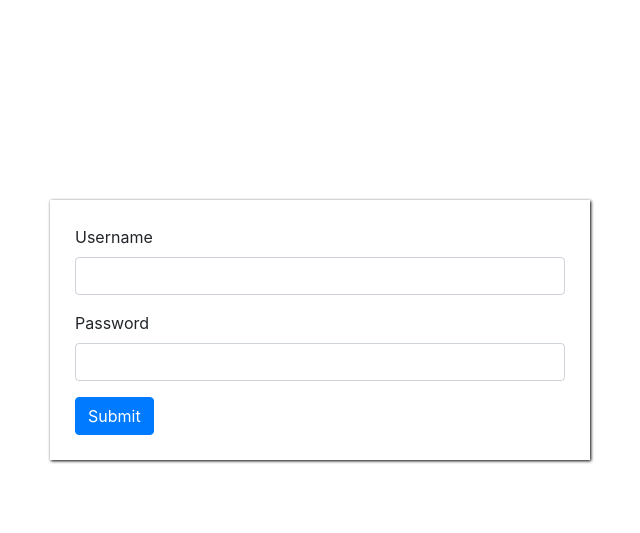
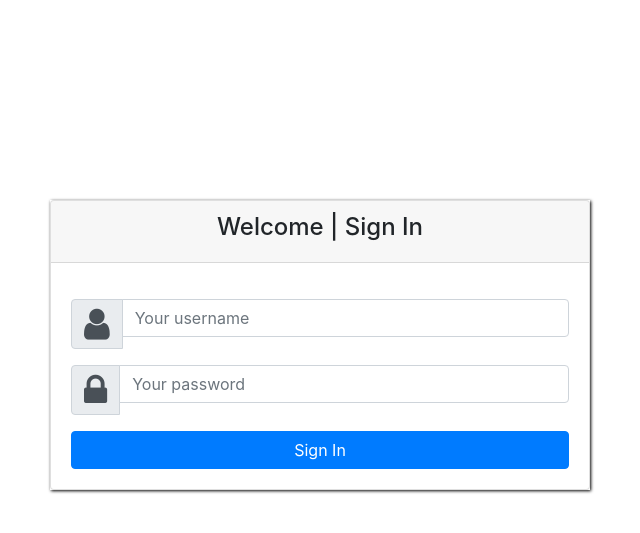
Before and after one commit to erisenlee/Pass, a Django app: template accounts/templates/accounts/login.html in a window 1280 px wide. Shown: the top 533 px of the page, without its empty margins (320-960 px from the left). Run offline with Django 3.2, Linux system fonts and the light colour scheme; the template is opened without the code that fills it: values that come from a table or form of the project are taken from there, others are empty; some libraries are stand-ins or nearby versions.

Commit message:
update login page

```diff
--- a/accounts/forms.py
+++ b/accounts/forms.py
@@ -3,5 +3,13 @@ from django import forms
 
 class LoginForm(forms.Form):
     username = forms.CharField(label='Username', max_length=100, required=True,
-                               widget=forms.TextInput(attrs={'class': 'form-control'}))
-    password = forms.CharField(label='Password', widget=forms.PasswordInput(attrs={'class':'form-control'}), required=True)
+                               widget=forms.TextInput(attrs={'class': 'form-control','placeholder':'Your username'}))
+    password = forms.CharField(label='Password', widget=forms.PasswordInput(attrs={'class':'form-control','placeholder':'Your password'}), required=True)
+
+
+class RegisterForm(forms.Form):
+    username = forms.CharField(label='Username', max_length=100, required=True,
+                               widget=forms.TextInput(attrs={'class': 'form-control','placeholder':'Your username'}))
+    email = forms.EmailField(label='Email',required=True,widget=forms.EmailInput(attrs={'class': 'form-control','placeholder':'Your email'}))
+    password1 = forms.CharField(label='Password', widget=forms.PasswordInput(attrs={'class':'form-control','placeholder':'Your password'}), required=True)
+    password2 = forms.CharField(label='Conform Password', widget=forms.PasswordInput(attrs={'class':'form-control','placeholder':'Enter password again'}), required=True)
--- a/accounts/templates/accounts/base.html
+++ b/accounts/templates/accounts/base.html
@@ -9,7 +9,7 @@
     <title>{% block title %}
 
         {% endblock %}</title>
-    <link rel="icon" type="image/png" href="{% static 'images/favicon-16x16.png' %}">
+    <link rel="icon" type="image/png" href="{% static 'images/favicon.png' %}">
     <link rel="stylesheet" href="https://cdn.staticfile.org/font-awesome/4.7.0/css/font-awesome.css">
 
     <!-- 新 Bootstrap4 核心 CSS 文件 -->
@@ -23,7 +23,6 @@
 
     <!-- 最新的 Bootstrap4 核心 JavaScript 文件 -->
     <script src="https://cdn.staticfile.org/twitter-bootstrap/4.1.0/js/bootstrap.min.js"></script>
-
     {% block css %}
 
     {% endblock %}
--- a/accounts/templates/accounts/login.html
+++ b/accounts/templates/accounts/login.html
@@ -6,9 +6,7 @@
     <style>
         .main {
             margin-top: 200px;
-            padding: 25px;
-            {#border: #666666 solid 1px;#}
-            box-shadow: 1px 1px 3px rgba(0,0,0,1);
+        {#padding: 25px;#} box-shadow: 1px 1px 3px rgba(0, 0, 0, 1);
         }
     </style>
 {% endblock %}
@@ -23,53 +21,47 @@
 
             <div class="col-xs-6 col-sm-6 col-md-6 col-lg-6">
                 <div class="main">
-                    <form action="{% url 'accounts:log_in' %}" method="post" role="form">
-                        {% csrf_token %}
-                        {% if user.is_authenticated %}
-                            <div class="alert alert-success">
-                                <button type="button" class="close" data-dismiss="alert" aria-hidden="true">&times;
-                                </button>
-                                <strong>Login success!</strong> Hello, {{ user.username }}
+
+                    <div class="card">
+                        <div class="card-header text-center">
+                            <h4>Welcome | Sign In</h4>
                         </div>
+                        <div class="card-body">
 
-                        {% endif %}
+                            <p class="card-text">
                                 {% if form.username.errors %}
                                     <div class="alert alert-danger">
-                                <button type="button" class="close" data-dismiss="alert" aria-hidden="true">&times;
+                                        <button type="button" class="close" data-dismiss="alert" aria-hidden="true">
+                                            &times;
                                         </button>
                                         {{ form.username.errors|join:"," }}
                                     </div>
-{#                            <ol>#}
-{#                                {% for error in form.username.errors %}#}
-{#                                    <li>#}
-{#                                        <strong>{{ error|escape }}</strong>#}
-{#                                    </li>#}
-{#                                {% endfor %}#}
-{##}
-{#                            </ol>#}
                                 {% endif %}
-                        <div class="form-group">
-                            <label for="">{{ form.username.label }}</label>
+                            </p>
+                            <form action="{% url 'accounts:log_in' %}" method="post" role="form">
+                                {% csrf_token %}
+
+                                <div class="input-group form-group">
+                                    <div class="input-group-prepend">
+                                        <span class="input-group-text"><i class="fa fa-user" style="font-size:36px"></i></span>
+                                    </div>
+
                                     {{ form.username }}
                                 </div>
-                        {% if form.password.errors %}
-                            <ol>
-                                {% for error in form.password.errors %}
-                                    <li>
-                                        <strong>{{ error|escape }}</strong>
-                                    </li>
-                                {% endfor %}
+                                <div class="input-group form-group">
+                                    <div class="input-group-prepend">
+                                        <span class="input-group-text"><i class="fa fa-lock" style="font-size:36px"></i></span>
+                                    </div>
 
-                            </ol>
-                        {% endif %}
-                        <div class="form-group">
-                            <label for="">{{ form.password.label }}</label>
                                     {{ form.password }}
                                 </div>
 
 
-                        <button type="submit" class="btn btn-primary">Submit</button>
+
+                                <button type="submit" class="btn btn-primary btn-block">Sign In</button>
                             </form>
+                        </div>
+                    </div>
                 </div>
 
             </div>
--- a/accounts/urls.py
+++ b/accounts/urls.py
@@ -4,6 +4,7 @@ from . import views
 app_name = 'accounts'
 
 urlpatterns = [
+    path('', views.index, name='index'),
     path('login/', views.log_in, name='log_in'),
     # path('register/', views.register),
 
--- a/pass/urls.py
+++ b/pass/urls.py
@@ -18,5 +18,5 @@ from django.urls import path,include
 
 urlpatterns = [
     path('admin/', admin.site.urls),
-    path('accounts/',include('accounts.urls')),
+    path('',include('accounts.urls')),
 ]
```
Also changed, not shown: accounts/views.py (+11 -7 lines), accounts/static/images/favicon.png (added). Lines whose indentation alone changed are shown as unchanged.
